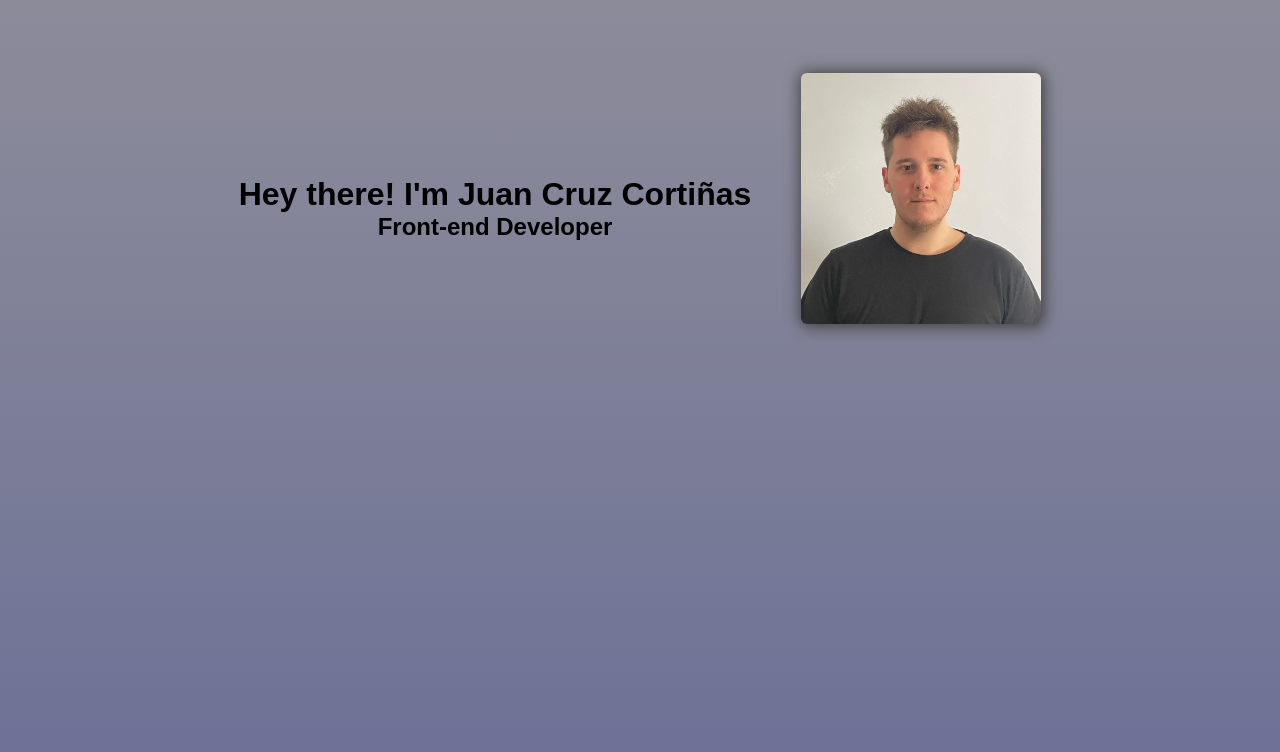
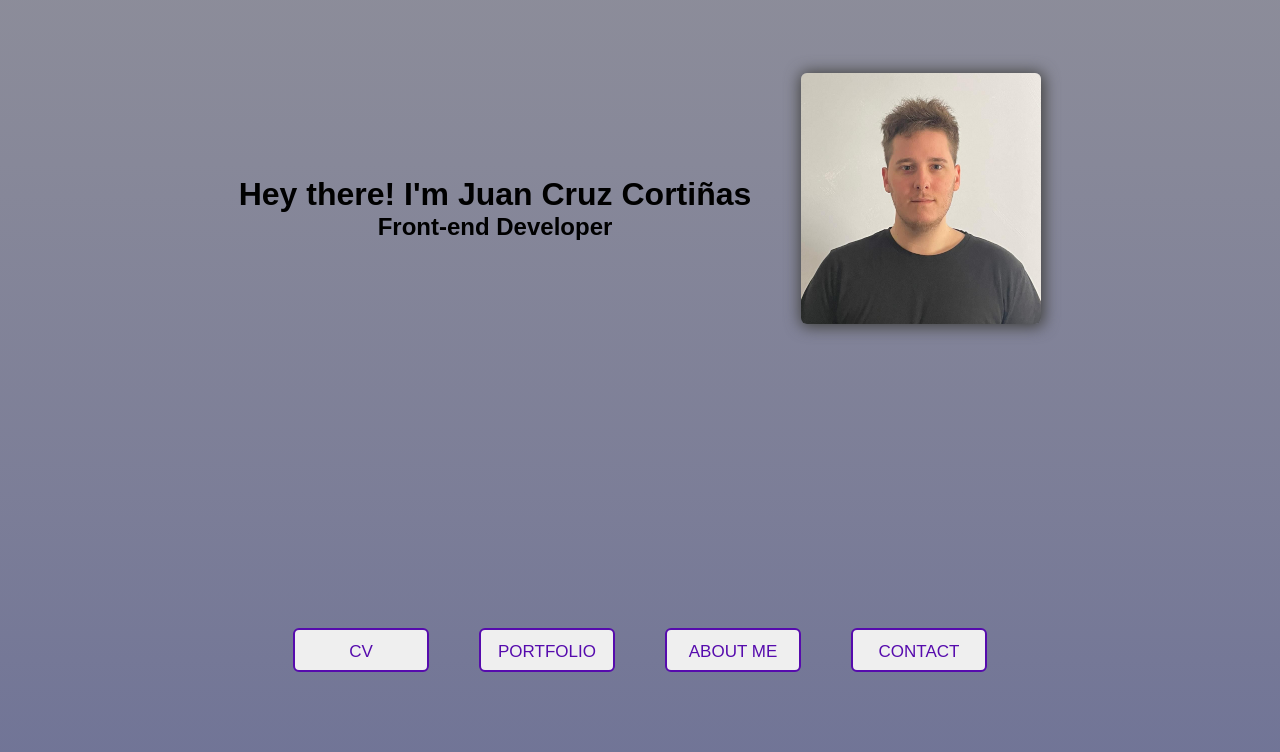
Before and after one commit to Jcruzcorti/newportfolio, a React (Create React App) app: page /portfolio in a window 1280 px wide. Shown: the part 200-952 px from the top of the page. Built offline with nearby package versions, Linux system fonts and the light colour scheme; a web font is replaced by a local one.

Commit message:
new Navbar and ButtonHover component, with its corresponding css

```diff
--- /dev/null
+++ b/src/components/button/ButtonHover.jsx
@@ -0,0 +1,16 @@
+import React from 'react'
+import './button.css'
+
+
+
+function ButtonHover({tittle}) {
+
+
+  return (
+    <>
+        <button className='ButtonHover'>{tittle}</button>
+    </>
+  )
+}
+
+export default ButtonHover
--- /dev/null
+++ b/src/components/button/button.css
@@ -0,0 +1,43 @@
+.ButtonHover {
+    --color: #560bad;
+    font-family: inherit;
+    display: inline-block;
+    width: 8em;
+    height: 2.6em;
+    line-height: 2.5em;
+    margin: 20px;
+    position: relative;
+    overflow: hidden;
+    border: 2px solid var(--color);
+    transition: color .5s;
+    z-index: 1;
+    font-size: 17px;
+    border-radius: 6px;
+    font-weight: 500;
+    color: var(--color);
+   }
+
+   .ButtonHover:before {
+    content: "";
+    position: absolute;
+    z-index: -1;
+    background: var(--color);
+    height: 150px;
+    width: 200px;
+    border-radius: 50%;
+   }
+
+   .ButtonHover:hover {
+    color: #fff;
+   }
+
+   .ButtonHover:before {
+    top: 100%;
+    left: 100%;
+    transition: all .7s;
+   }
+
+   .ButtonHover:hover:before {
+    top: -30px;
+    left: -30px;
+   }
--- /dev/null
+++ b/src/components/navbar/NavBar.jsx
@@ -0,0 +1,19 @@
+import React from 'react'
+import ButtonHover from '../button/ButtonHover'
+import './navbar.css'
+
+
+
+function NavBar() {
+
+  return (
+    <div className="DivNavBar">
+        <ButtonHover tittle="CV"/>
+        <ButtonHover tittle="PORTFOLIO"/>
+        <ButtonHover tittle="ABOUT ME"/>
+        <ButtonHover tittle="CONTACT"/>
+    </div>
+  )
+}
+
+export default NavBar
--- /dev/null
+++ b/src/components/navbar/navbar.css
@@ -0,0 +1,7 @@
+.DivNavBar{
+    display: flex;
+    flex-direction: row;
+    justify-content: center;
+    align-items: center;
+    gap: 10px;
+}
--- a/src/components/presentation/Presentation.jsx
+++ b/src/components/presentation/Presentation.jsx
@@ -1,12 +1,14 @@
 import React from 'react'
 import './presentation.css'
 import imgCv from '../../imgs/fotocv.png'
+import NavBar from '../navbar/NavBar';
 
 
 function Presentation() {
   return (
+
+  <>
     <div className='DivPresentation'>
-
       <div className='DivInformation'>
           <h1>Hey there! I'm Juan Cruz Cortiñas</h1>
           <h2>Front-end Developer</h2>
@@ -14,10 +16,13 @@ function Presentation() {
       <div className='DivInformation'>
           <img src={imgCv} alt="Imgcv" className='PhotoCv'/>
       </div>
+    </div>
+
+    <NavBar/>
+  </>
 
 
 
-    </div>
   )
 }
 
```
Lines whose indentation alone changed are shown as unchanged.
